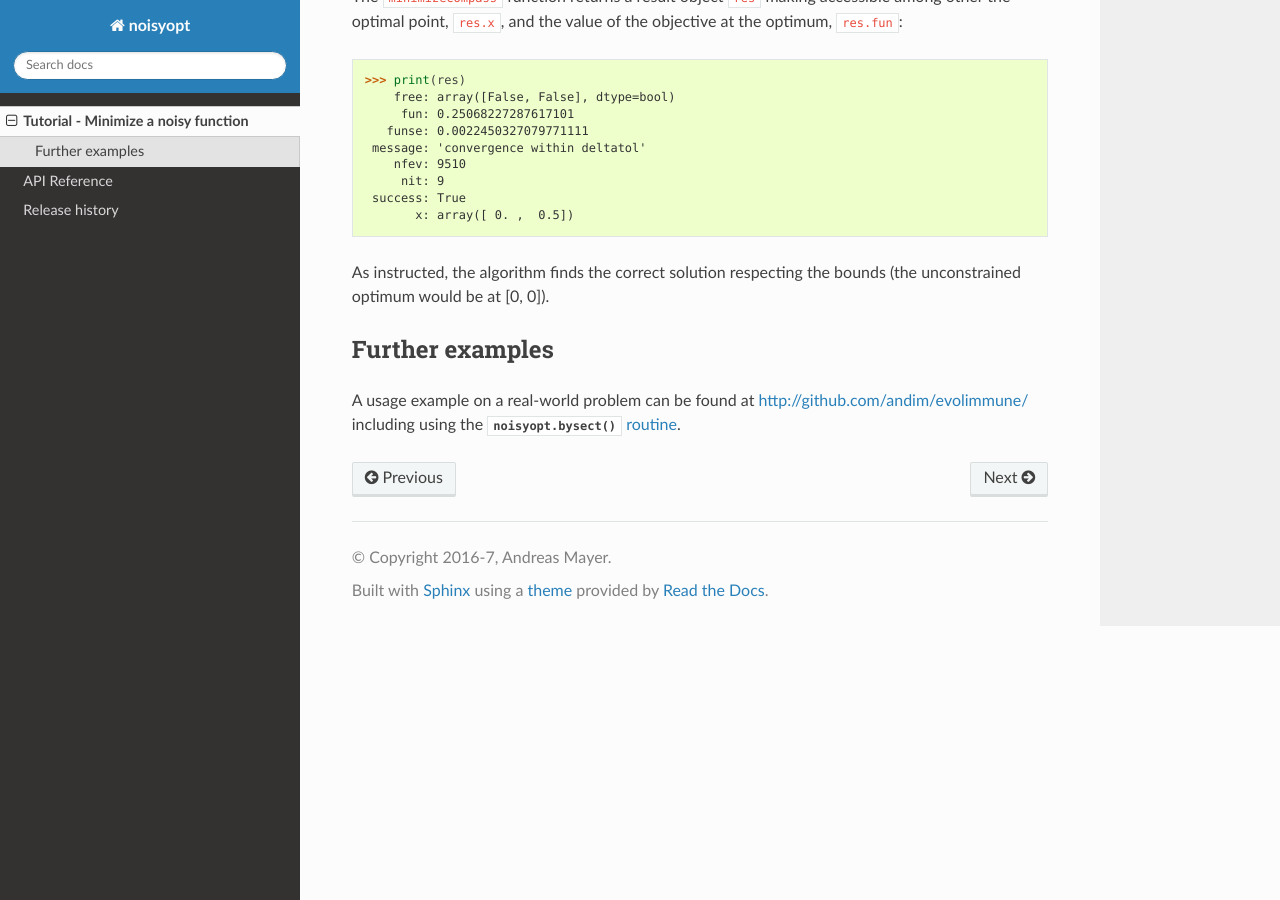
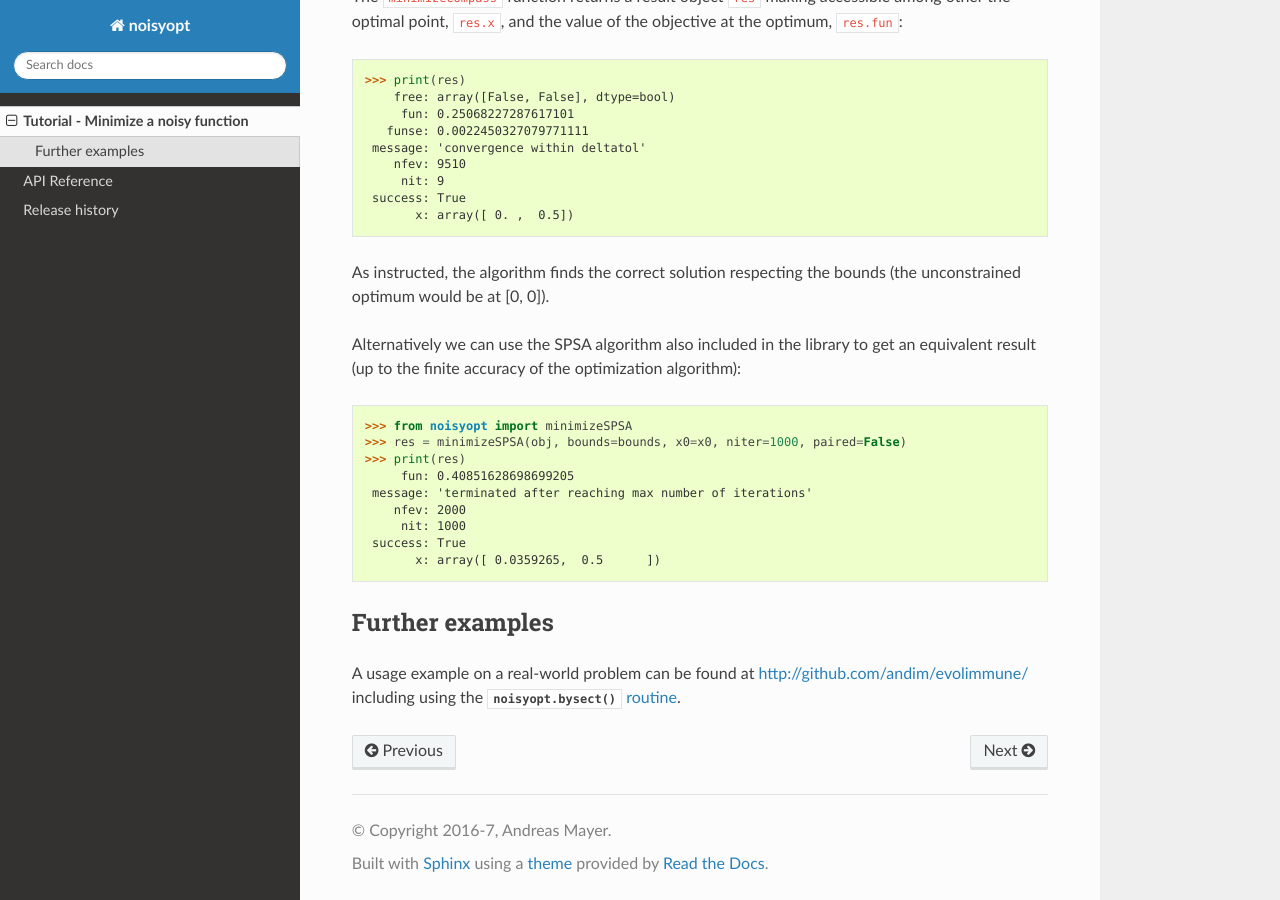
Before and after one commit to andim/noisyopt, a Sphinx documentation site: the page built from doc/tutorial.rst, in a window 1280 px wide and 900 px high, scrolled down 1310 px. Built offline with Sphinx 7.4.7 and the Read the Docs theme 2.0.0, drawn with Linux system fonts in a browser that asks for light colours; the version number could not be read and is left out.

Commit message:
added spsa example to tutorial

```diff
--- a/doc/tutorial.rst
+++ b/doc/tutorial.rst
@@ -65,6 +65,19 @@ optimum, ``res.fun``::
 
 As instructed, the algorithm finds the correct solution respecting the bounds (the unconstrained optimum would be at [0, 0]).
 
+Alternatively we can use the SPSA algorithm also included in the library to get an equivalent result (up to the finite accuracy of the optimization algorithm)::
+
+  >>> from noisyopt import minimizeSPSA
+  >>> res = minimizeSPSA(obj, bounds=bounds, x0=x0, niter=1000, paired=False)
+  >>> print(res)
+       fun: 0.40851628698699205
+   message: 'terminated after reaching max number of iterations'
+      nfev: 2000
+       nit: 1000
+   success: True
+         x: array([ 0.0359265,  0.5      ])
+
+
 Further examples
 ----------------
 
```
Also changed, not shown: 1 other file.
